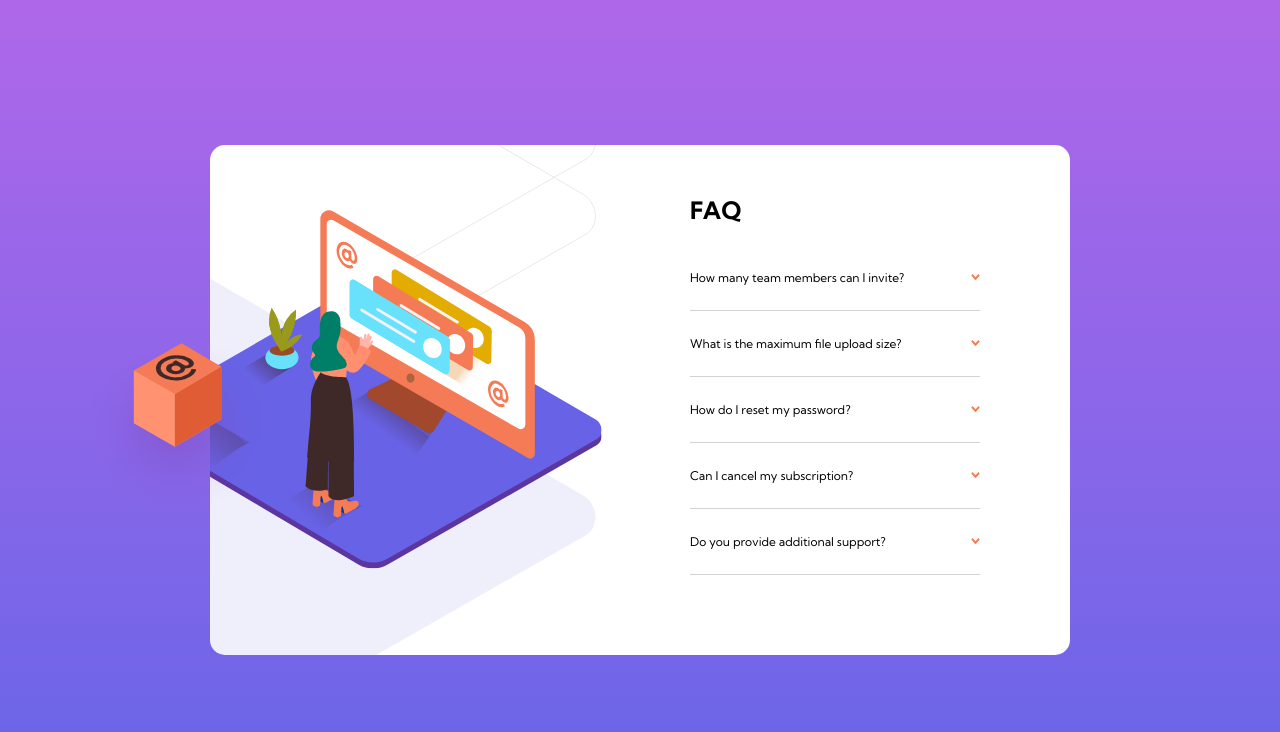
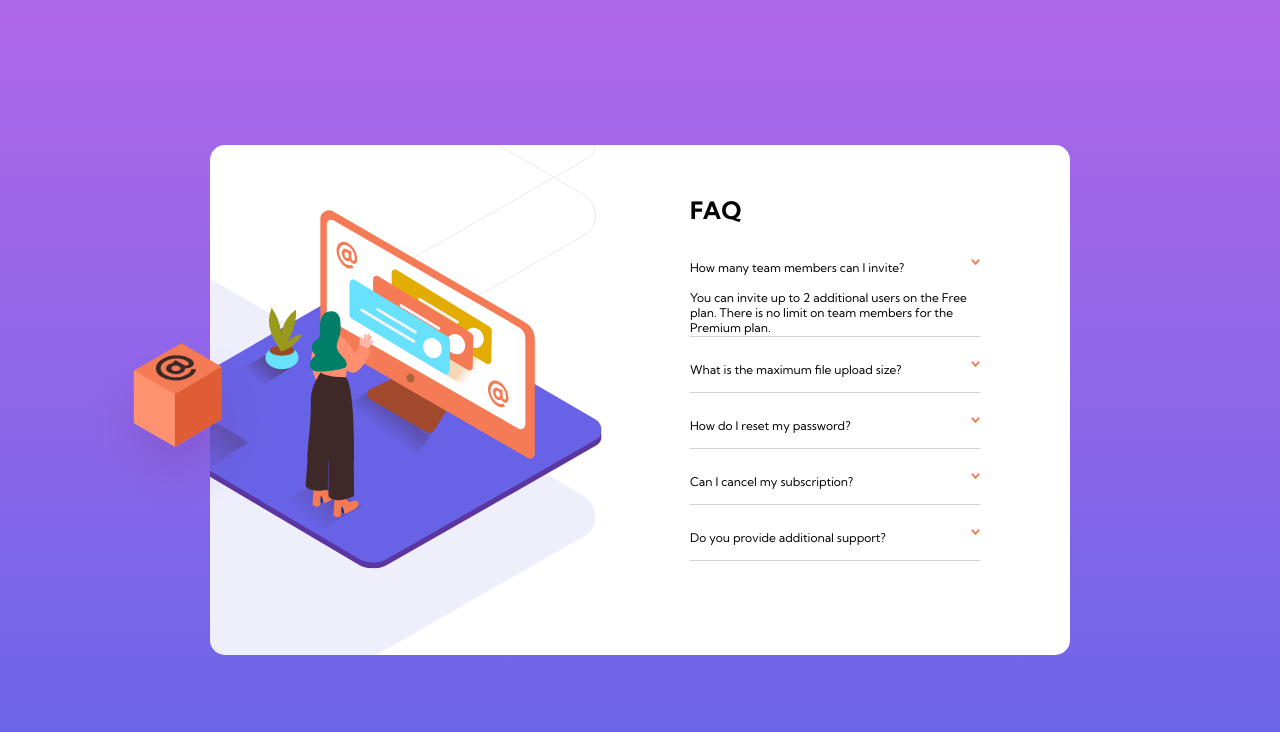
Before and after one commit to Piotrek1994/FAQ-accordion-card, a plain HTML site: page index.html in a window 1280 px wide. Drawn offline with Linux system fonts and the light colour scheme.

Commit message:
Answers padding

```diff
--- a/main.css
+++ b/main.css
@@ -91,6 +91,11 @@ main {
 
 .answers {
 	display: none;
+	padding-bottom: 1px;
+}
+
+.answ1 {
+	display: block;
 }
 
 .arrow {
@@ -105,11 +110,12 @@ main {
 	flex-wrap: wrap;
 	justify-content: space-between;
 	align-items: center;
-	padding: 20px 0;
+	padding: 10px 0;
 	}
 
 .quest {
-	margin: 25px 0;
+	margin-top: 25px;
+	margin-bottom: 15px;
 	cursor: pointer;
 	transition: color .3s;
 }
```
